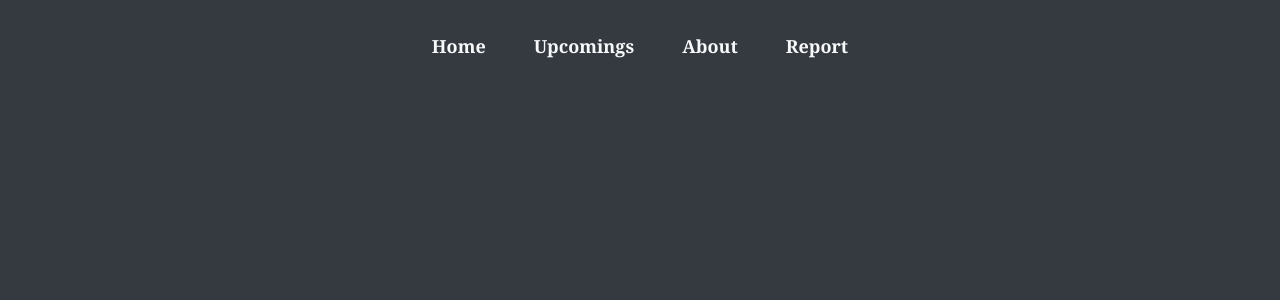
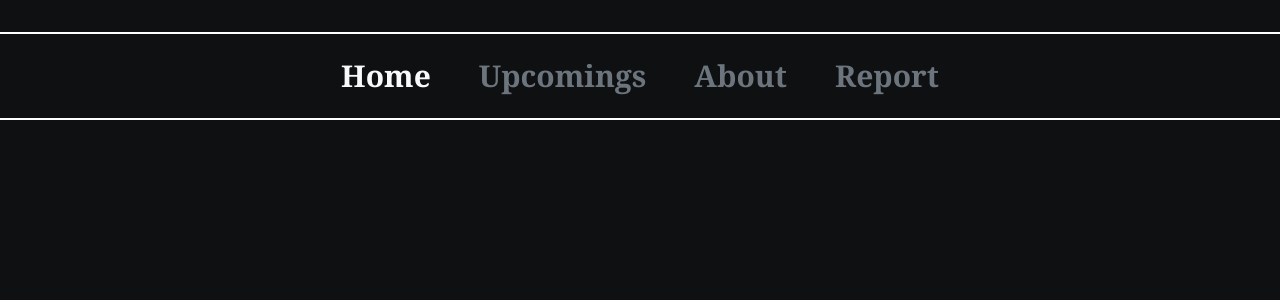
Before and after one commit to Souvick-bh/chitra, a React (Vite) app: page / in a window 1280 px wide. Shown: the top 300 px of the page. Built offline with nearby package versions, Linux system fonts and the light colour scheme.

Commit message:
Added homepage typewritter effect

```diff
--- a/package.json
+++ b/package.json
@@ -22,7 +22,8 @@
     "react": "^19.1.0",
     "react-dom": "^19.1.0",
     "react-router-dom": "^7.6.3",
-    "tailwindcss": "^4.1.11"
+    "tailwindcss": "^4.1.11",
+    "typewriter-effect": "^2.22.0"
   },
   "devDependencies": {
     "@eslint/js": "^9.29.0",
--- a/src/App.jsx
+++ b/src/App.jsx
@@ -11,7 +11,7 @@ function App() {
 
 
   return (
-    <div className='bg-[#343A40] h-dvh flex flex-col justify-items-center'>
+    <div className='bg-[#0e1012] h-dvh flex flex-col justify-items-center'>
 
       <BrowserRouter>
         <div className=''>
--- a/src/NavBar.jsx
+++ b/src/NavBar.jsx
@@ -1,15 +1,15 @@
 import React from 'react'
 import { Link } from 'react-router-dom'
-import mountain from "./assets/images/mountains.jpg"
 
 function NavBar() {
   return (
-    <div className='flex flex-col items-center text-[#f8f9fa] font-bold font-serif text-lg pt-8 '>
-        <div className='flex gap-12 '>
+    <div className='flex flex-col items-center gt-super-bold text-[#f8f9fa] font-bold font-serif text-3xl pt-8 '>
+
+        <div className='flex justify-center gap-12 border-t-2 border-b-2 border-[#ffffff] pt-6 pb-6 w-screen'>
           <Link className='hover:underline underline-offset-8 ' to="/chitra/">Home</Link>
-          <Link className='cursor-not-allowed' to="/chitra/upcomings">Upcomings</Link>
-          <Link className='cursor-not-allowed' to="/chitra/about">About</Link>
-          <Link className='cursor-not-allowed' to="/chitra/report">Report</Link>
+          <Link className='text-[#6c757d] cursor-not-allowed' to="/chitra/">Upcomings</Link>
+          <Link className='text-[#6c757d] cursor-not-allowed' to="/chitra/">About</Link>
+          <Link className='text-[#6c757d] cursor-not-allowed' to="/chitra/">Report</Link>
         </div>
 
 
--- a/src/pages/Home.jsx
+++ b/src/pages/Home.jsx
@@ -1,15 +1,41 @@
-import React from 'react'
+import React, { useEffect, useState } from 'react'
+import Typewriter from 'typewriter-effect';
 import { Link } from 'react-router-dom'
 import mountain from "../assets/images/mountains.jpg"
 
 function Home() {
+  // const [index,setIndex] = useState(0)
+  // const words = ["downloads","installs","setups","fuss","hassle"]
+
+
+
+  // useEffect( () => {
+  //    const interval = setInterval(() => {
+  //     setIndex((prev) => (prev + 1) % words.length);
+  //   }, 2000);
+
+  //   return () => clearInterval(interval);
+  // },[])
+
   return (
-    <div className='flex flex-col items-center font-bold font-serif text-lg'>
+    <div className='flex flex-col justify-between font-bold font-serif  '>
+
+      <div className='w-screen text-amber-50 mb-15 pt-20 pb-20 pl-15 border-b-2 border-[#ffffff] '>
+        <div className='inline-flex gap-5 text-6xl'>
+          <h1 className=''>Skip the </h1>
+          <h1 className='text-[#53c2e1]'><Typewriter options={{
+                    strings: ["downloads","installs","setups","fuss","hassle"],
+                    autoStart: true,
+                    loop: true,
+              }}/></h1>
+        </div>
+        <h1 className=' text-6xl mt-6'>One click, done!</h1>
+      </div>
 
         <div className='flex gap-12 pt-10'>
                 <div className='relative duration-150 ease-in-out m-4 hover:m-2 hover:w-80 hover bg-[#6C757D] rounded-2xl shadow-2xl w-70 text-center group'>
                 <div className="absolute inset-0 bg-[#495057] rounded-2xl opacity-0 group-hover:opacity-100 transition-opacity duration-150 z-0"></div>
-                <img className='rounded-2xl object-cover transition-opacity duration-150 group-hover:opacity-0' src={mountain} alt="" />
+                <img className='rounded-2xl object-cover transition-opacity duration-150 group-hover:opacity-10' src={mountain} alt="" />
                 <Link className='absolute inset-0 flex items-center justify-center text-xl text-shadow-lg shadow-amber-50 text-[#0a0909] text-shadow-white' to="/chitra/bgremover">
                 Remove BackGround</Link></div>
         </div>
```
Also changed, not shown: src/index.css (line endings or trailing spaces), 1 other file (tests, documents, lock files or other folders).
